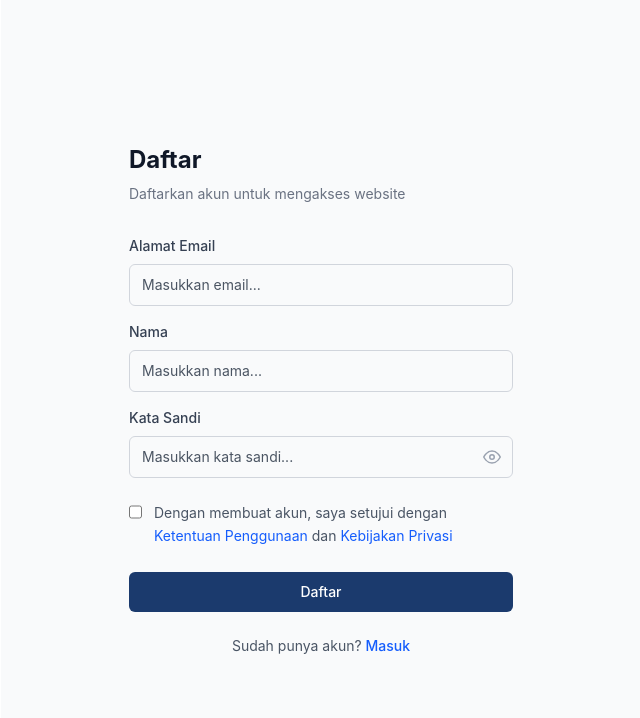
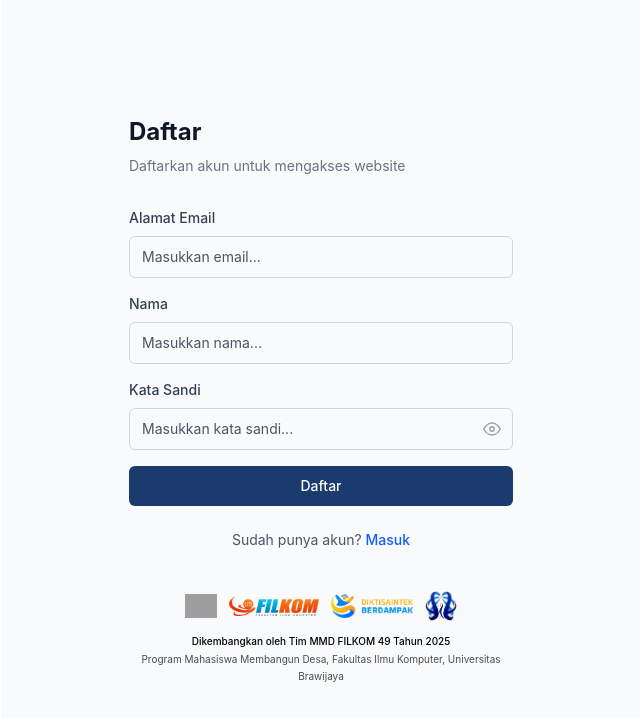
Before and after one commit to elginbrian/desangebruk.web.id, a Next.js app: page /register in a window 1280 px wide. Shown: the top 718 px of the page, without its empty margins (639-1279 px from the left). Built offline with nearby package versions, Linux system fonts and the light colour scheme; no server answers; grey boxes are pictures that could not be loaded.

Commit message:
feat(auth): renewing login and register UI

```diff
--- a/src/component/auth/LoginFooter.tsx
+++ b/src/component/auth/LoginFooter.tsx
@@ -7,13 +7,56 @@ interface LoginFooterProps {
 
 const LoginFooter: FC<LoginFooterProps> = ({ mounted }) => {
   return (
-    <div className={`mt-6 text-center smooth-transition ${mounted ? "smooth-reveal stagger-4" : "animate-on-load"}`}>
+    <div className={`mt-6 text-center flex flex-col items-center smooth-transition ${mounted ? "smooth-reveal stagger-4" : "animate-on-load"}`}>
       <p className="text-sm text-gray-600 smooth-transition">
         Belum punya akun?{" "}
         <Link href="/register" className="text-blue-600 hover:underline font-medium smooth-transition hover:text-blue-800">
           Daftar
         </Link>
       </p>
+
+      <div className="flex items-center gap-3 mt-10">
+        <img
+          src="/logo-ub.png"
+          alt="Logo UB"
+          className="w-8 h-8 object-contain smooth-transition hover:scale-110 flex-shrink-0"
+          onError={(e) => {
+            const target = e.currentTarget as HTMLImageElement;
+            target.style.display = "none";
+          }}
+        />
+        <img
+          src="/logo-filkom.png"
+          alt="Logo FILKOM"
+          className="w-auto h-5 object-contain smooth-transition hover:scale-110 flex-shrink-0"
+          onError={(e) => {
+            const target = e.currentTarget as HTMLImageElement;
+            target.style.display = "none";
+          }}
+        />
+        <img
+          src="/logo-diktisaintek.png"
+          alt="Logo Diktisaintek Berdampak"
+          className="w-auto h-6 object-contain smooth-transition hover:scale-110 flex-shrink-0"
+          onError={(e) => {
+            const target = e.currentTarget as HTMLImageElement;
+            target.style.display = "none";
+          }}
+        />
+        <img
+          src="/logo-mmd.png"
+          alt="Logo MMD"
+          className="w-8 h-8 object-contain smooth-transition hover:scale-110 flex-shrink-0"
+          onError={(e) => {
+            const target = e.currentTarget as HTMLImageElement;
+            target.style.display = "none";
+          }}
+        />
+      </div>
+      <div className="text-center items-center mt-3">
+        <p className="text-black font-medium text-[10px] md:text-[10px] mb-[2px] smooth-transition">Dikembangkan oleh Tim MMD FILKOM 49 Tahun 2025</p>
+        <p className="text-black/70 text-[10px] md:text-[10px] leading-relaxed smooth-transition">Program Mahasiswa Membangun Desa, Fakultas Ilmu Komputer, Universitas Brawijaya</p>
+      </div>
     </div>
   );
 };
--- a/src/component/auth/LoginForm.tsx
+++ b/src/component/auth/LoginForm.tsx
@@ -17,28 +17,10 @@ interface LoginFormProps {
   onSubmit: (e: React.FormEvent) => void;
 }
 
-const LoginForm: FC<LoginFormProps> = ({
-  mounted,
-  formData,
-  showPassword,
-  loading,
-  onInputChange,
-  onTogglePassword,
-  onSubmit
-}) => {
+const LoginForm: FC<LoginFormProps> = ({ mounted, formData, showPassword, loading, onInputChange, onTogglePassword, onSubmit }) => {
   return (
     <form onSubmit={onSubmit} className={`space-y-4 smooth-transition ${mounted ? "smooth-reveal stagger-3" : "animate-on-load"}`}>
-      <AuthInput
-        label="Alamat Email"
-        type="email"
-        id="email"
-        name="email"
-        value={formData.email}
-        onChange={onInputChange}
-        placeholder="Masukkan email..."
-        required
-        mounted={mounted}
-      />
+      <AuthInput label="Alamat Email" type="email" id="email" name="email" value={formData.email} onChange={onInputChange} placeholder="Masukkan email..." required mounted={mounted} />
 
       <AuthInput
         label="Kata Sandi"
@@ -54,12 +36,6 @@ const LoginForm: FC<LoginFormProps> = ({
         mounted={mounted}
       />
 
-      <LoginOptions
-        mounted={mounted}
-        rememberMe={formData.rememberMe}
-        onRememberMeChange={onInputChange}
-      />
-
       <AuthButton type="submit" variant="primary" mounted={mounted} disabled={loading}>
         {loading ? "Masuk..." : "Masuk"}
       </AuthButton>
--- a/src/component/auth/RegisterFooter.tsx
+++ b/src/component/auth/RegisterFooter.tsx
@@ -7,13 +7,55 @@ interface RegisterFooterProps {
 
 const RegisterFooter: FC<RegisterFooterProps> = ({ mounted }) => {
   return (
-    <div className={`mt-6 text-center smooth-transition ${mounted ? "smooth-reveal stagger-4" : "animate-on-load"}`}>
+    <div className={`mt-6 flex flex-col items-center text-center smooth-transition ${mounted ? "smooth-reveal stagger-4" : "animate-on-load"}`}>
       <p className="text-sm text-gray-600 smooth-transition">
         Sudah punya akun?{" "}
         <Link href="/login" className="text-blue-600 hover:underline font-medium smooth-transition hover:text-blue-800">
           Masuk
         </Link>
       </p>
+      <div className="flex items-center gap-3 mt-10">
+        <img
+          src="/logo-ub.png"
+          alt="Logo UB"
+          className="w-8 h-8 object-contain smooth-transition hover:scale-110 flex-shrink-0"
+          onError={(e) => {
+            const target = e.currentTarget as HTMLImageElement;
+            target.style.display = "none";
+          }}
+        />
+        <img
+          src="/logo-filkom.png"
+          alt="Logo FILKOM"
+          className="w-auto h-5 object-contain smooth-transition hover:scale-110 flex-shrink-0"
+          onError={(e) => {
+            const target = e.currentTarget as HTMLImageElement;
+            target.style.display = "none";
+          }}
+        />
+        <img
+          src="/logo-diktisaintek.png"
+          alt="Logo Diktisaintek Berdampak"
+          className="w-auto h-6 object-contain smooth-transition hover:scale-110 flex-shrink-0"
+          onError={(e) => {
+            const target = e.currentTarget as HTMLImageElement;
+            target.style.display = "none";
+          }}
+        />
+        <img
+          src="/logo-mmd.png"
+          alt="Logo MMD"
+          className="w-8 h-8 object-contain smooth-transition hover:scale-110 flex-shrink-0"
+          onError={(e) => {
+            const target = e.currentTarget as HTMLImageElement;
+            target.style.display = "none";
+          }}
+        />
+      </div>
+      <div className="text-center items-center mt-3">
+        <p className="text-black font-medium text-[10px] md:text-[10px] mb-[2px] smooth-transition">Dikembangkan oleh Tim MMD FILKOM 49 Tahun 2025</p>
+        <p className="text-black/70 text-[10px] md:text-[10px] leading-relaxed smooth-transition">Program Mahasiswa Membangun Desa, Fakultas Ilmu Komputer, Universitas Brawijaya</p>
+      </div>
     </div>
   );
 };
--- a/src/component/auth/RegisterForm.tsx
+++ b/src/component/auth/RegisterForm.tsx
@@ -39,8 +39,6 @@ const RegisterForm: FC<RegisterFormProps> = ({ mounted, formData, showPassword,
         mounted={mounted}
       />
 
-      <TermsCheckbox mounted={mounted} checked={formData.agreeToTerms} onChange={onInputChange} />
-
       <AuthButton type="submit" variant="primary" disabled={!formData.agreeToTerms || loading} mounted={mounted}>
         {loading ? "Mendaftar..." : "Daftar"}
       </AuthButton>
--- a/src/component/landing-page/Header.tsx
+++ b/src/component/landing-page/Header.tsx
@@ -35,8 +35,8 @@ const Header = () => {
   }, [isMenuOpen]);
 
   const navigationItems = [
-    { name: "Home", href: "/" },
-    { name: "Tentang", href: "/tentang" },
+    { name: "Beranda", href: "/" },
+    { name: "Profil Desa", href: "/profil-desa" },
     { name: "Berita", href: "/berita" },
     { name: "Pengumuman", href: "/pengumuman" },
     { name: "Struktur", href: "/struktur" },
@@ -102,7 +102,6 @@ const Header = () => {
             )}
           </div>
 
-
           <button
             onClick={() => setIsMenuOpen(!isMenuOpen)}
             className={`xl:hidden p-2 rounded-md text-gray-700 hover:text-[#1B3A6D] hover:bg-gray-100 smooth-transition hover-lift ${mounted ? "smooth-reveal stagger-3" : "animate-on-load"}`}
@@ -110,7 +109,6 @@ const Header = () => {
             {isMenuOpen ? <FiX size={24} className="smooth-transition" /> : <FiMenu size={24} className="smooth-transition" />}
           </button>
         </div>
-
 
         <div className="mobile-menu-sidebar-container">
           <div className={`mobile-menu-overlay ${isMenuOpen ? "open" : ""}`} onClick={() => setIsMenuOpen(false)} />
@@ -201,7 +199,6 @@ const Header = () => {
           </div>
         </div>
 
-
         <div className={`mobile-menu-standard xl:hidden overflow-hidden transition-all duration-300 ${isMenuOpen ? "max-h-[700px] opacity-100" : "max-h-0 opacity-0"}`}>
           <div className="py-4 border-t border-gray-200">
             <nav className="flex flex-col space-y-1">
```
